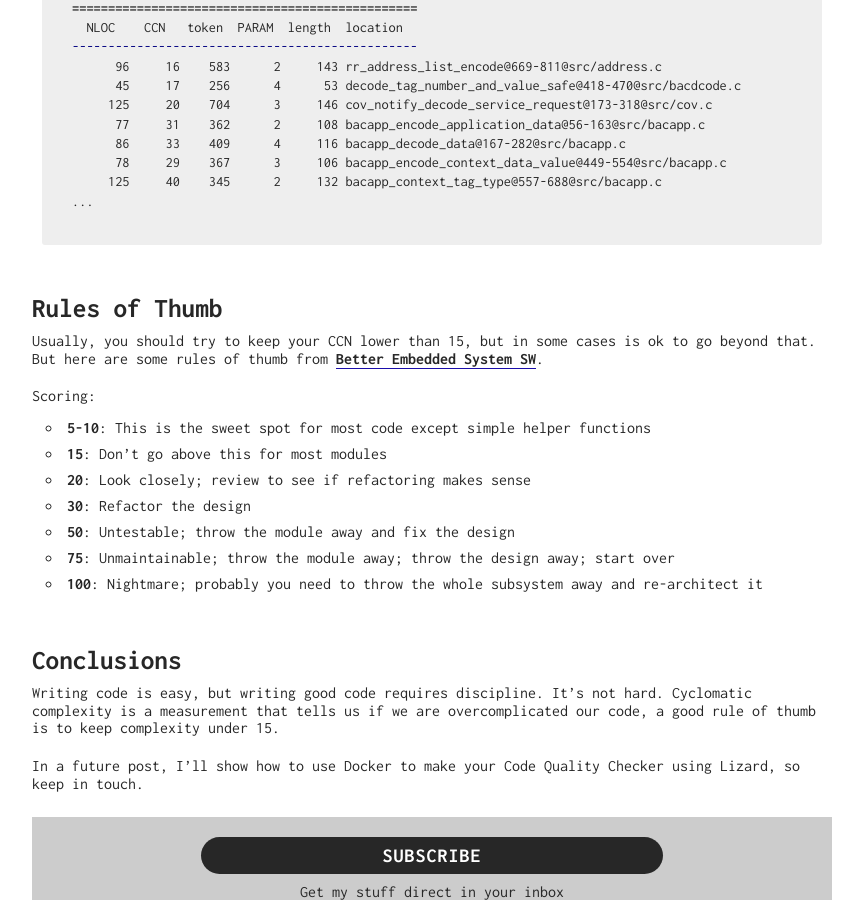
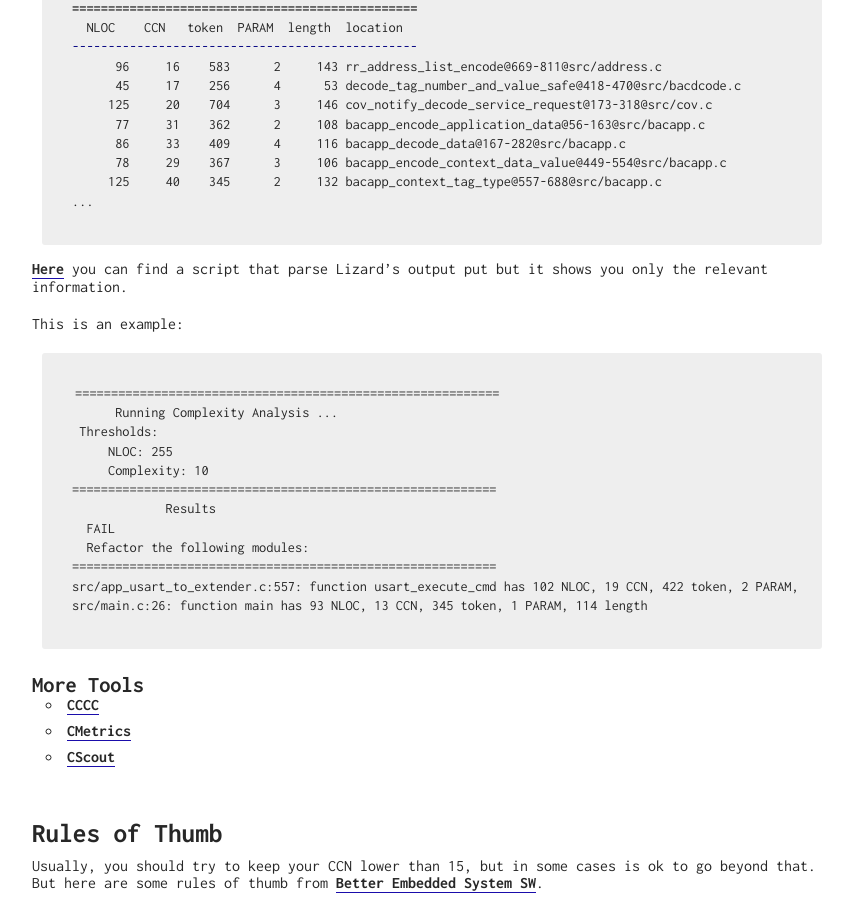
Before and after one commit to daleonpz/baremetallics, a Jekyll site: the page built from _posts/programming/2021-05-06-spaghetti-code.md, in a window 1280 px wide and 900 px high, scrolled down 6426 px. Shown: the whole window, without its empty margins (208-1071 px from the left). Built offline with Jekyll 4.4.1, drawn with Linux system fonts in a browser that asks for light colours; a script that is not in the unit is left out.

Commit message:
update post

````diff
--- a/_posts/programming/2021-05-06-spaghetti-code.md
+++ b/_posts/programming/2021-05-06-spaghetti-code.md
@@ -276,6 +276,31 @@ If any of the functions would have a CCN greater than 15, Lizard will let you kn
 ...
 ```
 
+[Here](https://github.com/daleonpz/Dockerfiles/blob/master/code-quality-control/checkers/01-code-complexity.sh) you can find a script that parse Lizard's output put but it shows you only the relevant information.
+
+This is an example:
+
+```
+===========================================================
+      Running Complexity Analysis ...
+ Thresholds:
+     NLOC: 255
+     Complexity: 10
+===========================================================
+             Results
+  FAIL
+  Refactor the following modules:
+===========================================================
+src/app_usart_to_extender.c:557: function usart_execute_cmd has 102 NLOC, 19 CCN, 422 token, 2 PARAM, 125 length
+src/main.c:26: function main has 93 NLOC, 13 CCN, 345 token, 1 PARAM, 114 length
+```
+
+## More Tools
+- [CCCC](https://sarnold.github.io/cccc/)
+- [CMetrics](https://github.com/MetricsGrimoire/CMetrics)
+- [CScout](https://www.spinellis.gr/cscout/index.html)
+
+
 # Rules of Thumb
 
 Usually, you should try to keep your CCN lower than 15, but in some cases is ok to go beyond that.
````
